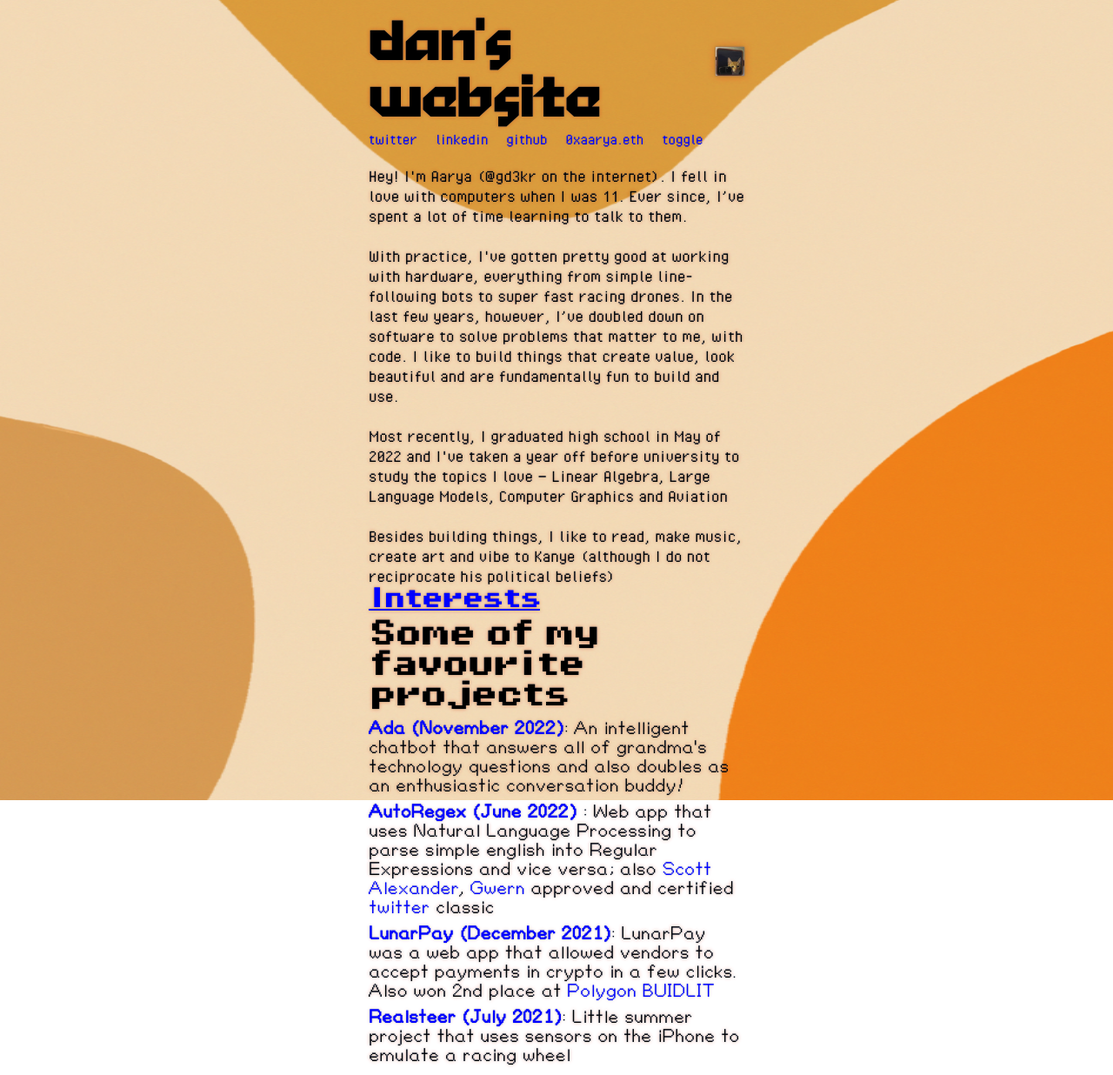
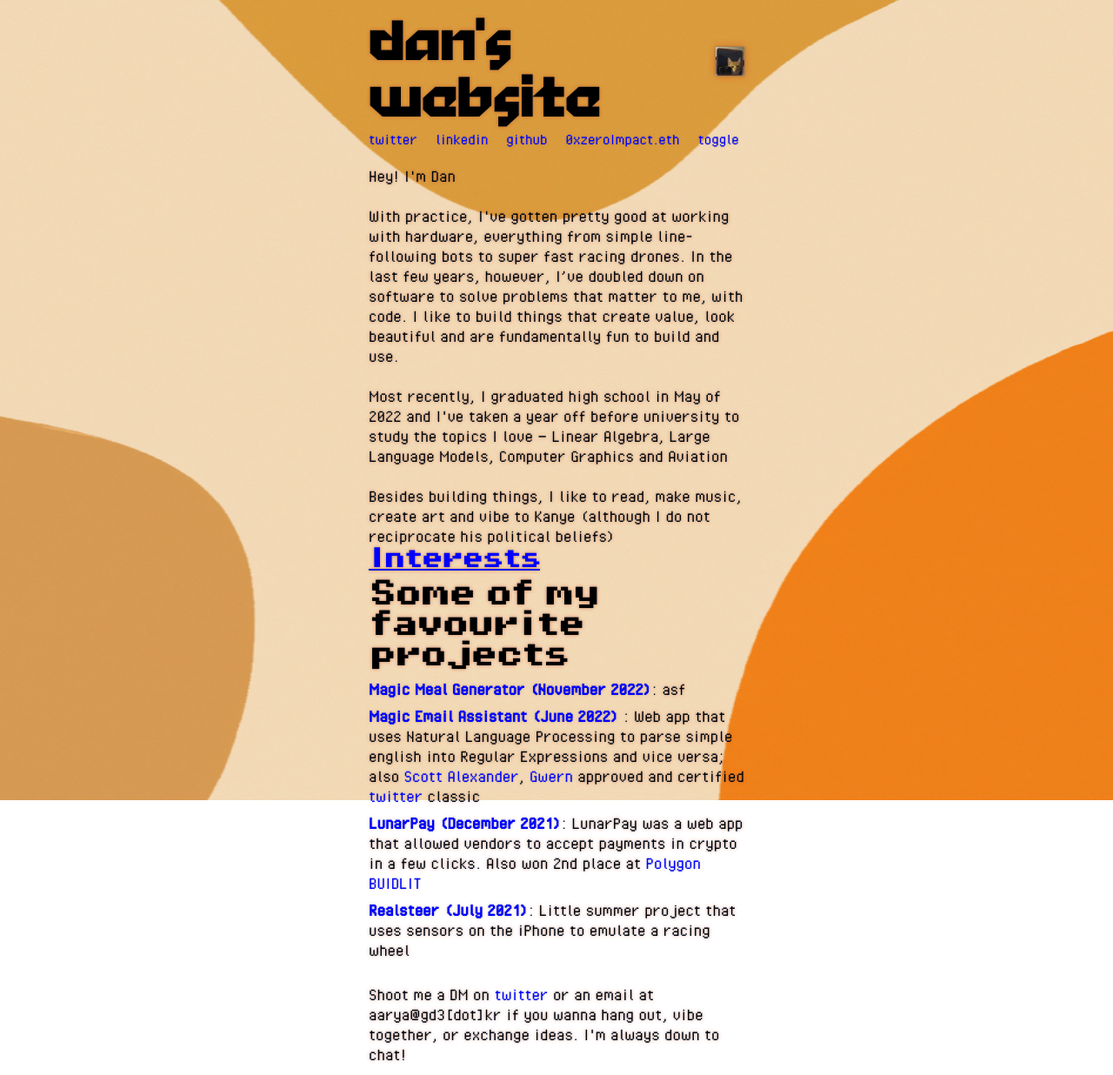
Before and after one commit to impactdot/personal-website, a plain HTML site: page index.html in a window 1280 px wide. Shown: the top 1236 px of the page at 87% size. Drawn offline with Linux system fonts and the light colour scheme.

Commit message:
small tweaks

```diff
--- a/index.html
+++ b/index.html
@@ -6,12 +6,9 @@
         <meta name="viewport" content="width=device-width, initial-scale=1.0" />
         <title>Dan's website</title>
         <meta charset="UTF-8" />
-        <meta name="description" content="Aarya's Website" />
-        <meta
-            name="keywords"
-            content="Aarya, gd3kr, ULTRA SUPER 100X MEGAMIND"
-        />
-        <meta name="author" content="Aarya" />
+        <meta name="description" content="Dan's Website" />
+        <meta name="keywords" content="Dan, zeroimpact" />
+        <meta name="author" content="Dan" />
         <link rel="stylesheet" href="./styles.css" />
         <link rel="icon" href="favicon.ico" />
     </head>
@@ -47,14 +44,14 @@
                         ><span>twitter</span></a
                     >
                     <a
-                        href="https://www.linkedin.com/in/aarya-%E2%A0%80-0099001b8/"
+                        href="https://www.linkedin.com/in/danay-d-618132208/"
                         target="_blank"
                         ><span>linkedin</span></a
                     >
                     <a href="https://github.com/gd3kr" target="_blank"
                         ><span>github</span></a
                     >
-                    <a href="#"><span>0xaarya.eth</span></a>
+                    <a href="#"><span>0xzeroImpact.eth</span></a>
                     <a href="#"><span onclick="toggle()">toggle</span></a>
                 </div>
             </div>
@@ -78,9 +75,7 @@
                 }
             </script>
             <p style="font-family: 'Pixel Operator'">
-                Hey! I'm Aarya (@gd3kr on the internet). I fell in love with
-                computers when I was 11. Ever since, I’ve spent a lot of time
-                learning to talk to them.
+                Hey! I'm Dan
                 <br /><br />
                 With practice, I've gotten pretty good at working with hardware,
                 everything from simple line-following bots to super fast racing
@@ -129,11 +124,9 @@
                             style="text-decoration: none"
                         >
                             <span style="font-weight: 700; cursor: pointer"
-                                >Ada (November 2022)</span
+                                >Magic Meal Generator (November 2022)</span
                             ></a
-                        >: An intelligent chatbot that answers all of grandma's
-                        technology questions and also doubles as an enthusiastic
-                        conversation buddy!
+                        >: asf
                     </li>
                     <li>
                         <a
@@ -141,7 +134,7 @@
                             target="_blank"
                             style="text-decoration: none"
                             ><span style="font-weight: 700; cursor: pointer"
-                                >AutoRegex (June 2022)</span
+                                >Magic Email Assistant (June 2022)</span
                             ></a
                         >
                         : Web app that uses Natural Language Processing to parse
@@ -211,7 +204,7 @@
                     margin-top: 20px;
                 "
             >
-                <span>
+                <span style="font-family: Pixel Operator">
                     Shoot me a DM on
                     <a href="https://twitter.com/gd3kr" target="_blank"
                         >twitter</a
--- a/styles.css
+++ b/styles.css
@@ -54,6 +54,10 @@
 a {
     text-shadow: 0 0 0.05em rgba(0%, 0%, 100%, 0.5),
         0 0 0.1em rgba(0%, 100%, 0%, 0.2), 0 0 0.2em rgba(100%, 10%, 10%, 0.2);
+}
+
+li {
+    font-family: "Pixel Operator", Arial, sans-serif;
 }
 
 .bg-image {
```
